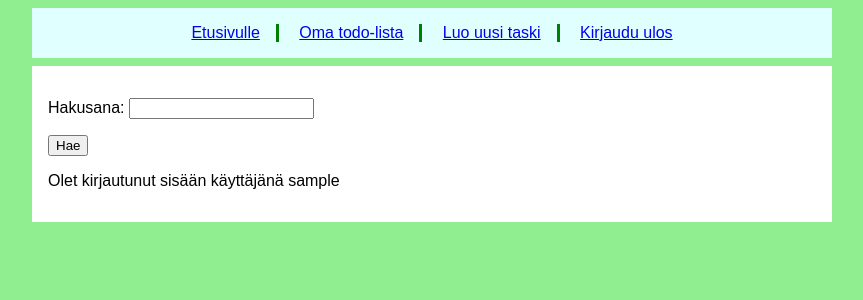
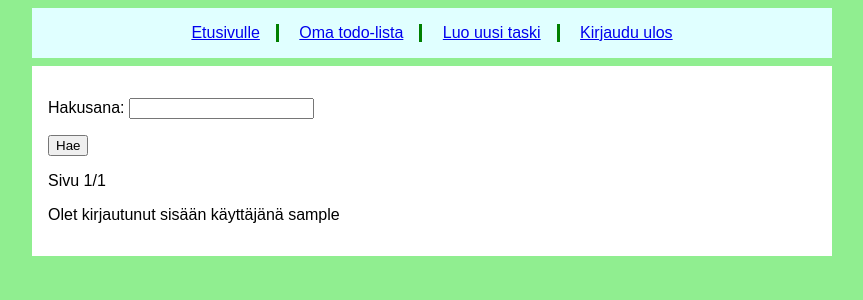
Before and after one commit to ogvirtan/todoapp, a Flask app: page /search in a window 1280 px wide. Shown: the part 120-420 px from the top of the page, without its empty margins (208-1071 px from the left). Run offline with Flask 3, Linux system fonts and the light colour scheme; the visitor is signed in with stand-in values (Sample User, id 1).

Commit message:
added paging to search function

```diff
--- a/app.py
+++ b/app.py
@@ -6,6 +6,7 @@ import db
 import config
 import forum
 import markupsafe
+import math
 
 app = Flask(__name__)
 app.secret_key = config.secret_key
@@ -172,11 +173,20 @@ def mark_done(task_id):
     return redirect("/task/" + str(task_id))
 
 @app.route("/search")
-def search():
+@app.route("/search/<int:page>")
+def search(page=1):
     require_login()
     query = request.args.get("query")
-    results = forum.search(query) if query else []
-    return render_template("search.html", query=query, results=results)
+    page_size = 10
+    results = forum.search(query, page, page_size) if query else []
+    search_count = forum.search_count(query) if query else 0
+    page_count = math.ceil(search_count / page_size)
+    page_count = max(page_count, 1)
+    if page < 1:
+        return redirect("/search/1")
+    if page > page_count:
+        return redirect("/search/" + str(page_count))
+    return render_template("search.html", query=query, results=results, page=page, page_count=page_count)
 
 @app.route("/todolist")
 def todolist():
--- a/templates/search.html
+++ b/templates/search.html
@@ -27,4 +27,13 @@
   {% endfor %}
 </ul>
 {% endif %}
+<p>
+  {% if page > 1 %}
+    <a href="/search/{{ page - 1 }}?query={{ query }}">&lt;&lt;</a>
+  {% endif %}
+    Sivu {{ page }}/{{ page_count }}
+  {% if page < page_count %}
+    <a href="/search/{{ page + 1 }}?query={{ query }}">&gt;&gt;</a>
+  {% endif %}
+</p>
 {% endblock %}
```
Also changed, not shown: forum.py (+10 -3 lines), 1 other file.
